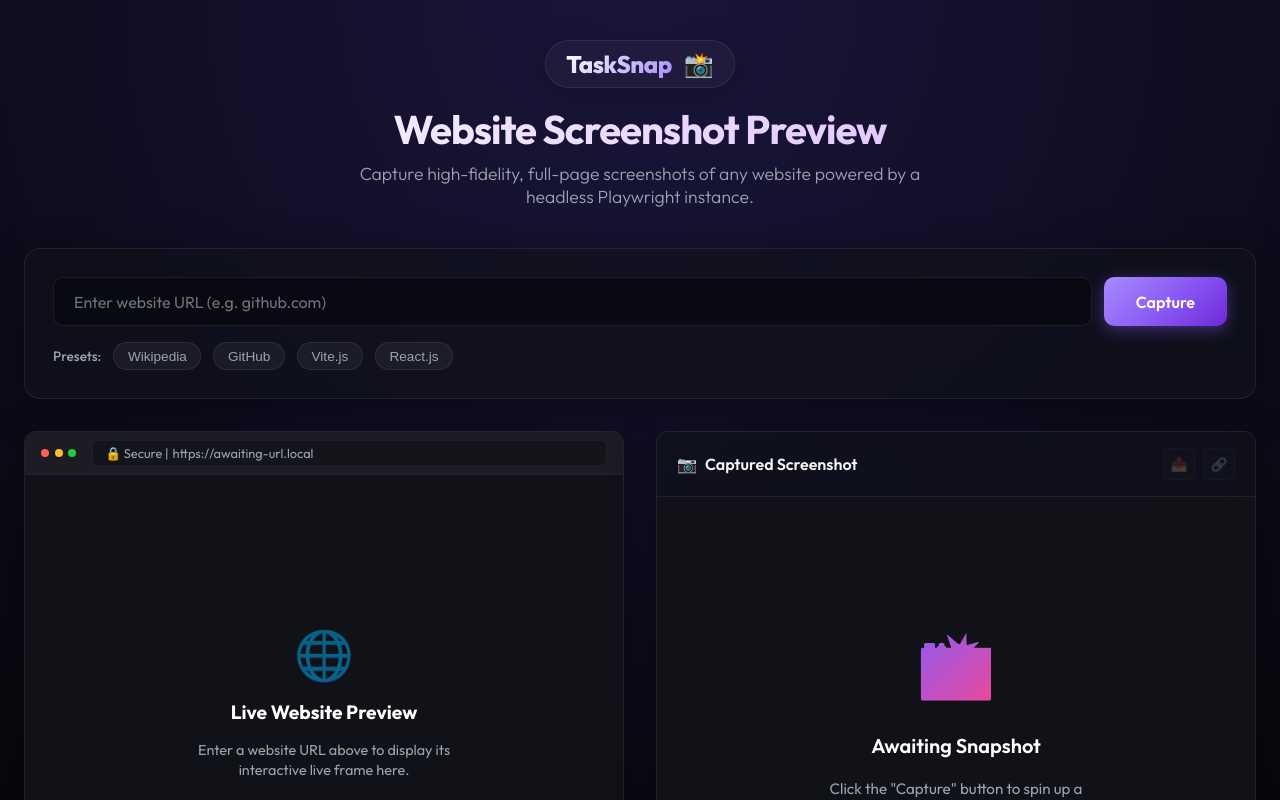
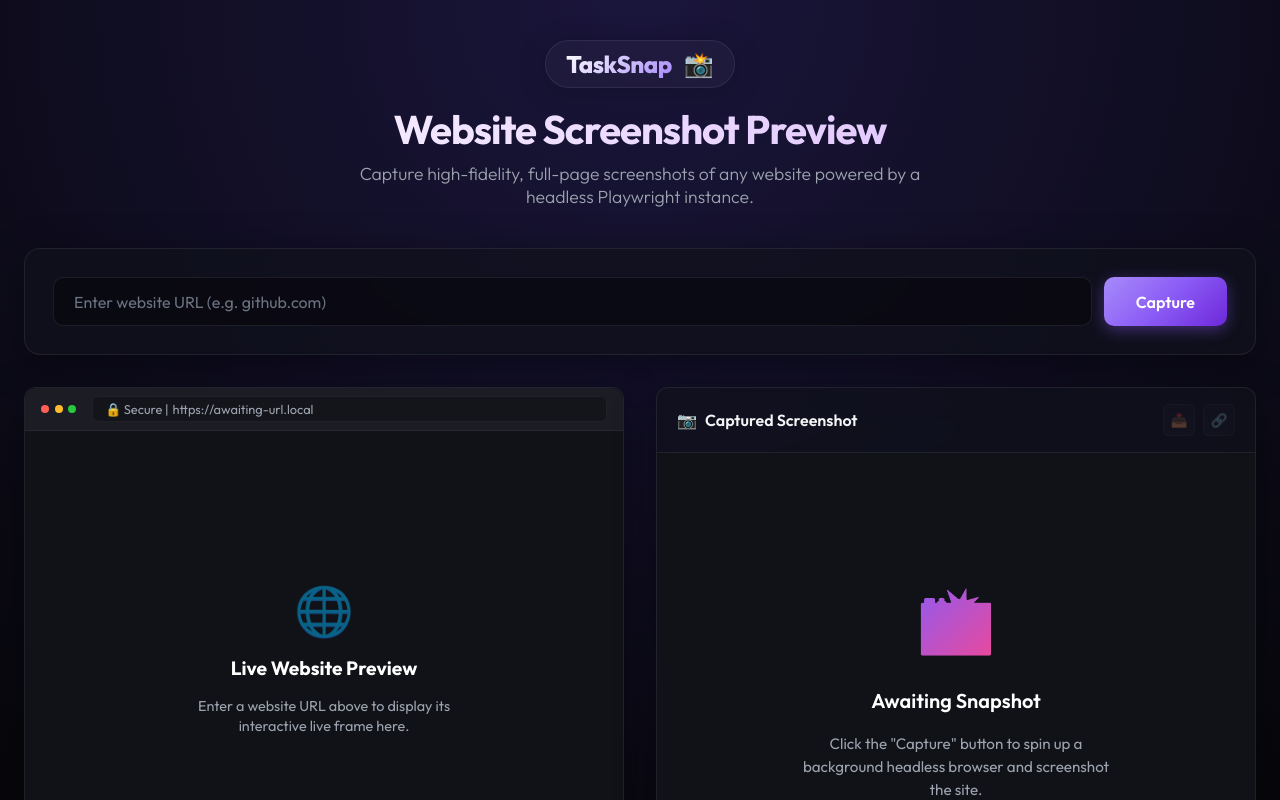
Before and after one commit to tushar-shukla-d2i/taskSnap, a React (Vite) app in the folder frontend/: page / in a window 1280 px wide. Shown: the top 800 px of the page. Built offline with nearby package versions, Linux system fonts and the light colour scheme.

Commit message:
crop rectangle width color resize fix

```diff
--- a/frontend/src/App.jsx
+++ b/frontend/src/App.jsx
@@ -10,13 +10,7 @@
   const [error, setError] = useState("");
   const [showEditor, setShowEditor] = useState(false);
 
-  // Preset websites for quick testing
-  const presets = [
-    { name: "Wikipedia", url: "https://www.wikipedia.org" },
-    { name: "GitHub",    url: "https://github.com" },
-    { name: "Vite.js",  url: "https://vite.dev" },
-    { name: "React.js", url: "https://react.dev" }
-  ];
+
 
   // Helper to format URL
   const formatUrl = (url) => {
@@ -160,22 +154,7 @@
             </button>
           </div>
 
-          <div className="preset-container">
-            <span className="preset-label">Presets:</span>
-            {presets.map((preset) => (
-              <button
-                key={preset.name}
-                className="preset-chip"
-                onClick={() => {
-                  setInputUrl(preset.url);
-                  handleCapture(preset.url);
-                }}
-                disabled={isLoading}
-              >
-                {preset.name}
-              </button>
-            ))}
-          </div>
+
 
           {error && (
             <div className="error-banner">
--- a/frontend/src/components/ImageEditor.jsx
+++ b/frontend/src/components/ImageEditor.jsx
@@ -174,7 +174,8 @@
       zoom *= 0.999 ** delta;
       if (zoom > 20) zoom = 20;
       if (zoom < 0.1) zoom = 0.1;
-      canvas.zoomToPoint({ x: opt.e.offsetX, y: opt.e.offsetY }, zoom);
+      const zoomPoint = opt.viewportPoint || { x: opt.e.offsetX, y: opt.e.offsetY };
+      canvas.zoomToPoint(zoomPoint, zoom);
       opt.e.preventDefault();
       opt.e.stopPropagation();
     });
@@ -202,7 +203,7 @@
       }
 
       isDrawingRef.current = true;
-      const pointer = canvas.getScenePoint(opt.e);
+      const pointer = opt.scenePoint || canvas.getScenePoint(opt.e);
       originRef.current = { x: pointer.x, y: pointer.y };
 
       if (tool === TOOLS.TEXT) {
@@ -222,6 +223,7 @@
           canvas.renderAll();
         }, 50);
         pushSnapshot();
+        selectTool(TOOLS.SELECT);
         return;
       }
 
@@ -229,6 +231,7 @@
         stroke: strokeColorRef.current, strokeWidth: strokeWidthRef.current,
         fill: useFillRef.current ? fillColorRef.current : "transparent",
         selectable: false, evented: false, strokeUniform: true,
+        originX: "left", originY: "top",
         name: tool + "_" + Date.now(),
       };
 
@@ -275,7 +278,7 @@
       }
 
       if (!isDrawingRef.current || !drawingRef.current) return;
-      const pointer = canvas.getScenePoint(opt.e);
+      const pointer = opt.scenePoint || canvas.getScenePoint(opt.e);
       const ox = originRef.current.x, oy = originRef.current.y;
       const tool = activeToolRef.current;
       if (tool === TOOLS.RECT || tool === TOOLS.CROP) {
@@ -321,9 +324,23 @@
       drawingRef.current = null;
       if (!shape) return;
       if (activeToolRef.current === TOOLS.CROP) {
+        if (cropRectRef.current) {
+          cropRectRef.current.set({
+            selectable: true,
+            evented: true,
+            lockRotation: true,
+            lockSkewingX: true,
+            lockSkewingY: true,
+          });
+          cropRectRef.current.setControlsVisibility({ mtr: false });
+          cropRectRef.current.setCoords();
+          canvas.setActiveObject(cropRectRef.current);
+        }
+        canvas.renderAll();
         return;
       }
       shape.set({ selectable: true, evented: true });
+      shape.setCoords();
       canvas.renderAll();
       pushSnapshot();
     });
--- a/frontend/src/index.css
+++ b/frontend/src/index.css
@@ -848,18 +848,25 @@
 }
 
 .stroke-select {
-  background: rgba(0,0,0,0.35);
+  background: #161722;
   border: 1px solid var(--card-border);
   border-radius: 6px;
-  color: var(--text-primary);
+  color: var(--text-secondary);
   font-family: var(--sans);
   font-size: 0.78rem;
-  padding: 0.2rem 0.4rem;
+  padding: 0.3rem 0.6rem;
   cursor: pointer;
+  outline: none;
+  transition: all 0.18s ease;
 }
-.stroke-select:focus {
-  outline: none;
-  border-color: var(--accent);
+.stroke-select:hover, .stroke-select:focus {
+  background: #1f2030;
+  border-color: rgba(139, 92, 246, 0.4);
+  color: #c4b5fd;
+}
+.stroke-select option {
+  background-color: #161722;
+  color: var(--text-primary);
 }
 
 /* ─── Toolbar actions (undo/redo/download) ──────────────────────────────────── */
```
